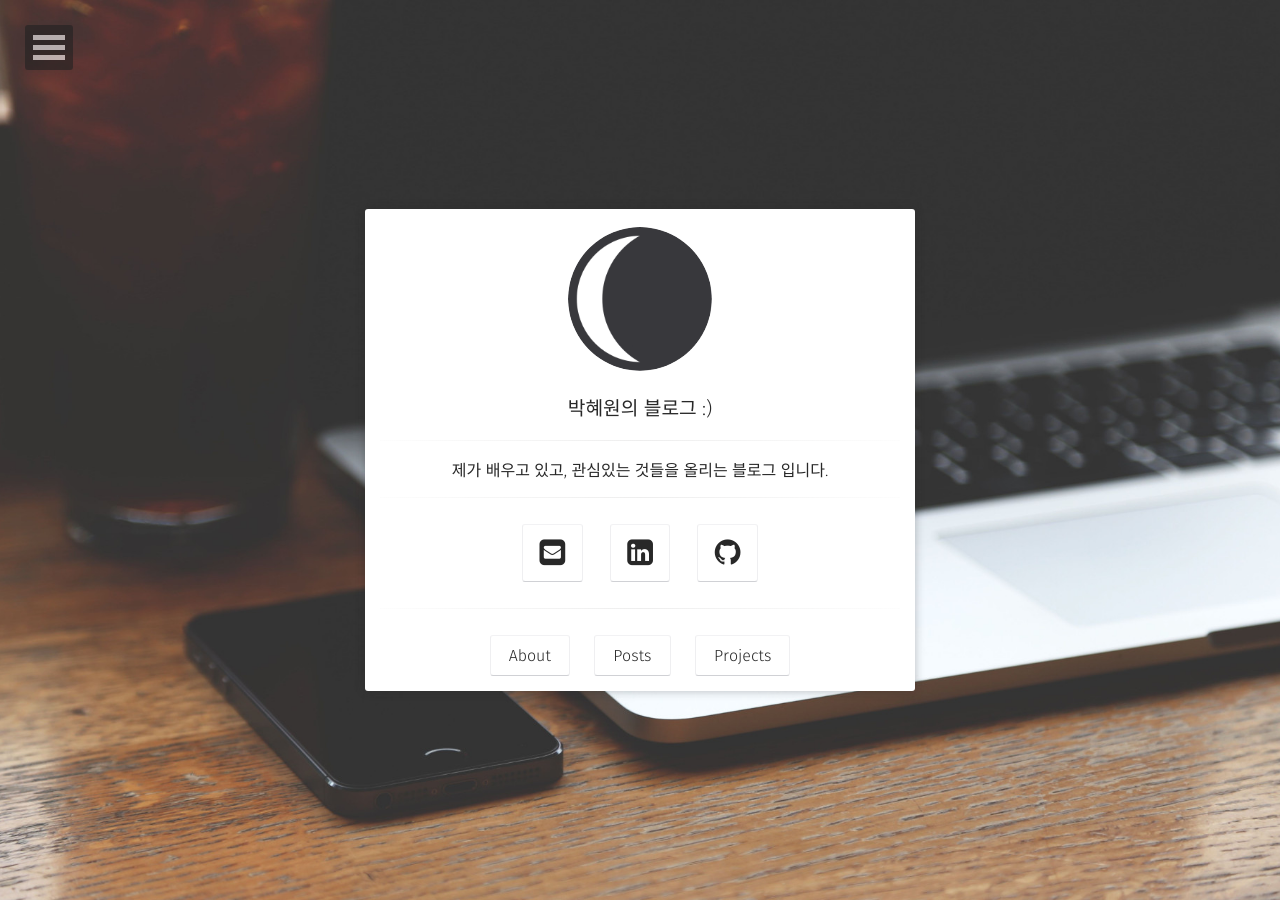
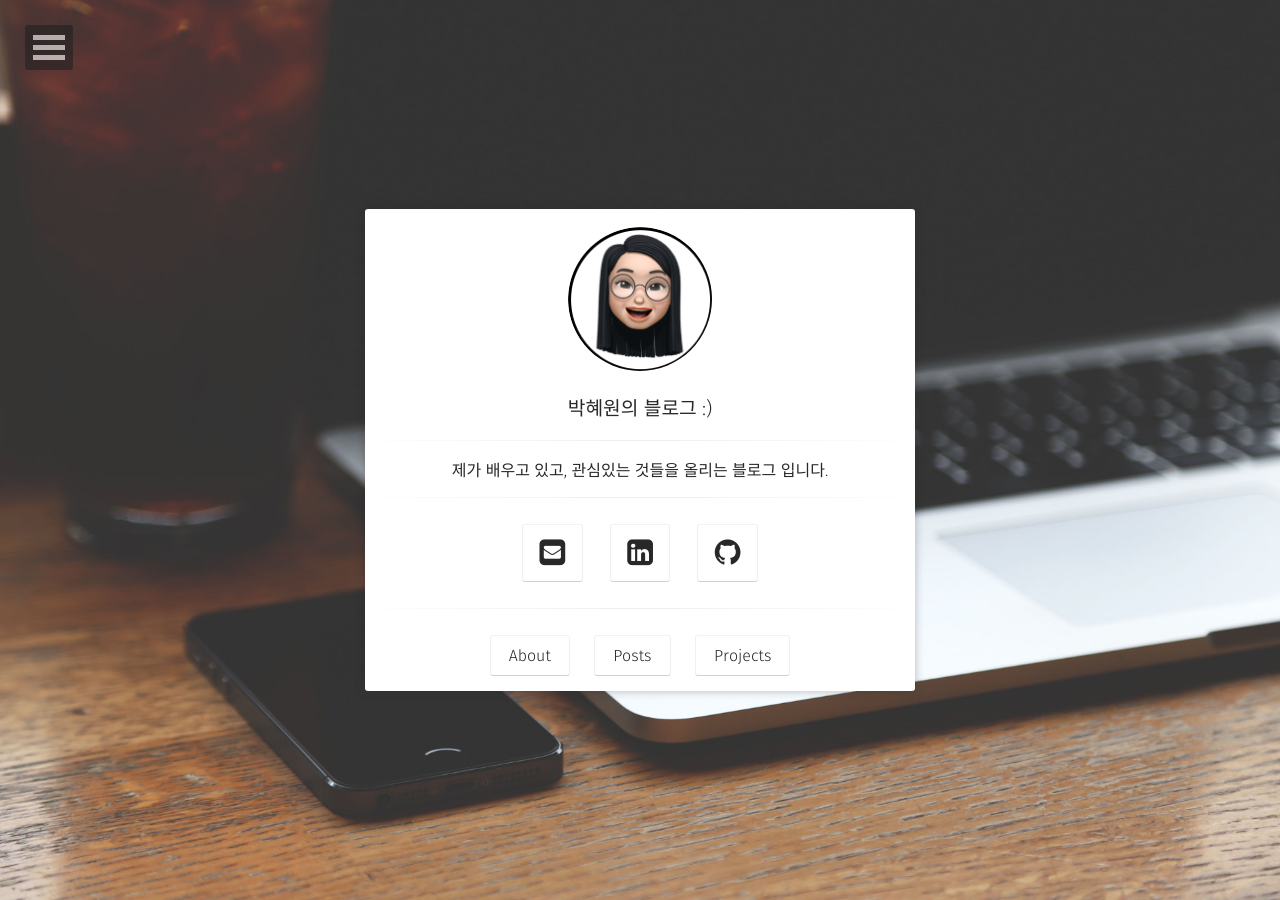
Before and after one commit to sdtrd011/sdtrd011.github.io, a Jekyll site: the page built from index.html, in a window 1280 px wide. Built offline with Jekyll 4.4.1, drawn with Linux system fonts in a browser that asks for light colours; some web fonts are replaced.

Commit message:
test-logo

```diff
--- a/_config.yml
+++ b/_config.yml
@@ -1,10 +1,10 @@
 # Site
 title:              박혜원의 블로그 :)
 bio:                '제가 배우고 있고, 관심있는 것들을 올리는 블로그 입니다.'
-description:        "통계, R 또는 Python 프로그래밍에 대하여 공부하는 블로그"
+description:        "통계, R 또는 Python 프로그래밍에 대하여 글을 쓰는 블로그"
 reading_time:       true
 words_per_minute:   200
-logo:               'assets/img/logo.png'
+logo:               'assets/img/logo1.png'
 background:         'assets/img/placeholder-big.jpg'
 tiled_bg:           false   # Set this true if you want to tile your background image, otherwise it will be covered
 locale:             en_US
```
Also changed, not shown: assets/img/logo1.png (added).
